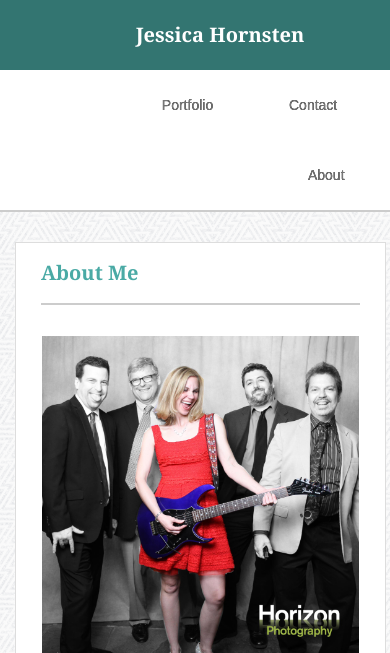
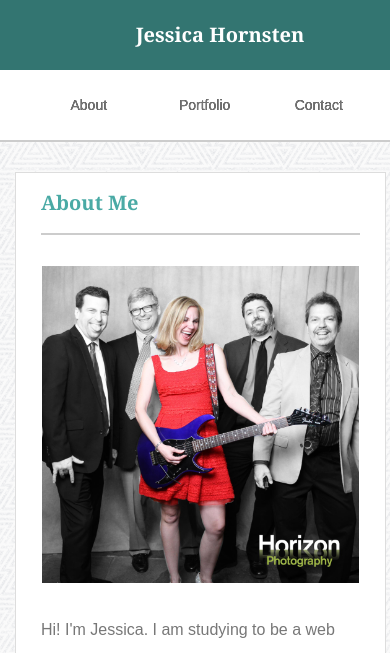
Before and after one commit to hornsten/Responsive-Portfolio, a PHP site: page /index.php in a window 390 px wide. Shown: the top 653 px of the page. Run offline with PHP 8.4, Linux system fonts and the light colour scheme.

Commit message:
Adds additional media queries to smooth out transitions

```diff
--- a/assets/css/style.css
+++ b/assets/css/style.css
@@ -333,6 +333,14 @@ input[type=submit]:hover {
 
 }
 
+@media only screen and (max-width: 905px) {
+
+#menu-margin {
+	margin-right: 150px;
+}
+
+}
+
 @media only screen and (max-width: 768px) {
 
 	ul {
@@ -470,3 +478,12 @@ input[type=submit]:hover {
     }
 
 }
+
+@media only screen and (max-width: 400px) {
+
+	li a {
+		width: 22%;
+
+	}
+
+}
```
